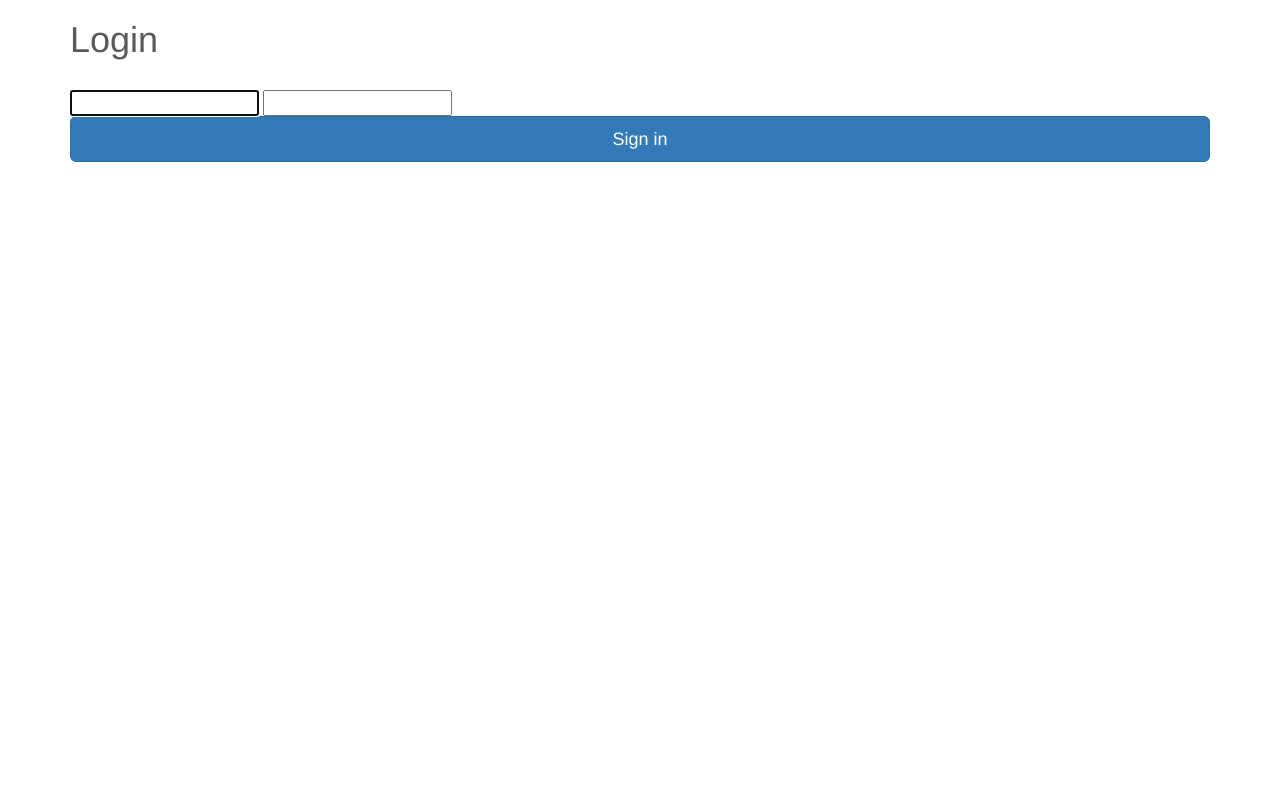
After one commit to eduarde/ChunkyMonkeys, a Django app: page /login/ in a window 1280 px wide. The commit adds this page. Run offline with Django 3.2, Linux system fonts and the light colour scheme; some libraries are stand-ins or nearby versions.

Commit message:
login
urst momentan

```diff
--- a/healthy/templates/healthy/index.html
+++ b/healthy/templates/healthy/index.html
@@ -37,7 +37,6 @@
   <body>
     <div class="navbar-wrapper">
       <div class="container">
-
         <nav class="navbar navbar-inverse navbar-static-top">
           <div class="container">
             <div class="navbar-header">
@@ -47,7 +46,7 @@
                 <span class="icon-bar"></span>
                 <span class="icon-bar"></span>
               </button>
-              <a class="navbar-brand" href="#">Project name</a>
+              <a class="navbar-brand" href="#">Healthy</a>
             </div>
             <div id="navbar" class="navbar-collapse collapse">
               <ul class="nav navbar-nav">
@@ -66,6 +65,7 @@
                     <li><a href="#">One more separated link</a></li>
                   </ul>
                 </li>
+                <li><a href="/login/">Login</a></li>
               </ul>
             </div>
           </div>
--- /dev/null
+++ b/healthy/templates/registration/login.html
@@ -0,0 +1,63 @@
+ {% load staticfiles %}
+
+ <html lang="en">
+  <head>
+    <meta charset="utf-8">
+    <meta http-equiv="X-UA-Compatible" content="IE=edge">
+    <meta name="viewport" content="width=device-width, initial-scale=1">
+    <!-- The above 3 meta tags *must* come first in the head; any other head content must come *after* these tags -->
+    <meta name="description" content="">
+    <meta name="author" content="">
+    <link rel="icon" href="../../favicon.ico">
+
+    <title>Carousel Template for Bootstrap</title>
+
+    <!-- Bootstrap core CSS -->
+    <link rel="stylesheet" href="{% static 'css/bootstrap.min.css' %}">
+
+    <!-- IE10 viewport hack for Surface/desktop Windows 8 bug -->
+    <!--link href="../../assets/css/ie10-viewport-bug-workaround.css" rel="stylesheet">
+
+    <!-- Just for debugging purposes. Don't actually copy these 2 lines! -->
+    <!--[if lt IE 9]><script src="../../assets/js/ie8-responsive-file-warning.js"></script><![endif]-->
+    <!--script src="../../assets/js/ie-emulation-modes-warning.js"></script>
+
+    <!-- HTML5 shim and Respond.js for IE8 support of HTML5 elements and media queries -->
+    <!--[if lt IE 9]>
+      <script src="https://oss.maxcdn.com/html5shiv/3.7.2/html5shiv.min.js"></script>
+      <script src="https://oss.maxcdn.com/respond/1.4.2/respond.min.js"></script>
+    <![endif]-->
+
+    <!-- Custom styles for this template -->
+    <link href="{% static 'css/carousel.css' %}" rel="stylesheet">
+  </head>
+<!-- NAVBAR
+================================================== -->
+  <body>
+
+  <div class="container">
+
+	<form method="post" class="form-signin">{% csrf_token %}
+       <h1 class="form-signin-heading">Login</h1> <br />
+       <label for="id_username" class="sr-only">Username</label>
+       <td>{{ form.username }}</td>
+       <label for="inputPassword" class="sr-only">Password</label>
+       <td class="form-control">{{ form.password }}</td>
+
+       <button class="btn btn-lg btn-primary btn-block" type="submit">Sign in</button>
+       <input type="hidden" name="next" value="/home" />
+     </form>
+     </div>
+      <!-- Bootstrap core JavaScript
+    ================================================== -->
+    <!-- Placed at the end of the document so the pages load faster -->
+    <script src="https://ajax.googleapis.com/ajax/libs/jquery/1.11.3/jquery.min.js"></script>
+    <script>window.jQuery || document.write('<script src="../../assets/js/vendor/jquery.min.js"><\/script>')</script>
+    <script src="{% static 'js/bootstrap.min.js' %}"></script>
+    <!-- Just to make our placeholder images work. Don't actually copy the next line! -->
+    <!--script src="../../assets/js/vendor/holder.min.js"></script>
+    <!-- IE10 viewport hack for Surface/desktop Windows 8 bug -->
+    <!--script src="../../assets/js/ie10-viewport-bug-workaround.js"></script> -->
+
+  </body>
+</html>
--- a/healthy/urls.py
+++ b/healthy/urls.py
@@ -2,5 +2,9 @@ from django.conf.urls import url
 from . import views
 
 urlpatterns = [
+
     url(r'^$', views.index, name='index'),
+    url(r'^login/$', 'django.contrib.auth.views.login'),
+    url(r'^home/$', views.home, name='home'),
+
 ]
--- a/healthy/views.py
+++ b/healthy/views.py
@@ -3,3 +3,6 @@ from django.shortcuts import render
 # Create your views here.
 def index(request):
     return render(request, 'healthy/index.html', {})
+
+def home(request):
+	return render(request, 'healthy/home.html' , {})
```
Also changed, not shown: healthy/templates/healthy/home.html (added).
